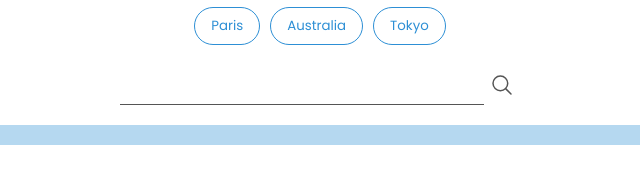
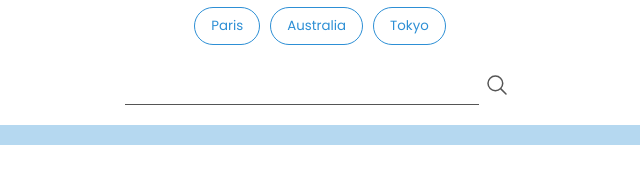
Before and after one commit to rhc0508/AppWeather, a plain HTML site: page main.html in a window 1280 px wide. Shown: the part 125-308 px from the top of the page, 320-960 px from the left. Drawn offline with nearby package versions, Linux system fonts and the light colour scheme.

Commit message:
eleven_commit

```diff
--- a/css/main.css
+++ b/css/main.css
@@ -43,16 +43,17 @@ a{text-decoration: none;}
 }
 
 #user_select .search{
-    width: 400px;
+    width: 100%;
     margin: 0 auto;
     /* padding: 10px; */
     margin-bottom: 20px;
     display: flex;
     flex-wrap: wrap;
+    justify-content: center;
     align-items: center;
 }
 #user_select .search input{
-    width: calc(100% - 36px);
+    width: 354px;
     background-color: #fff;
     border: none;
     border-bottom: 1px solid #555;
```
